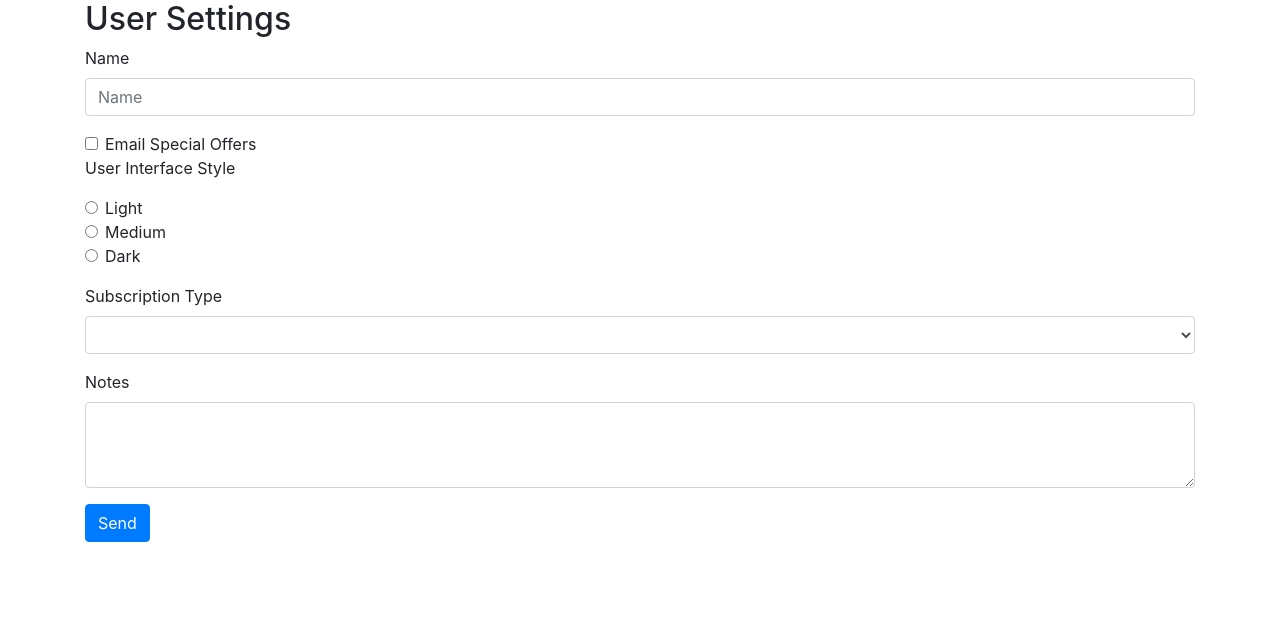
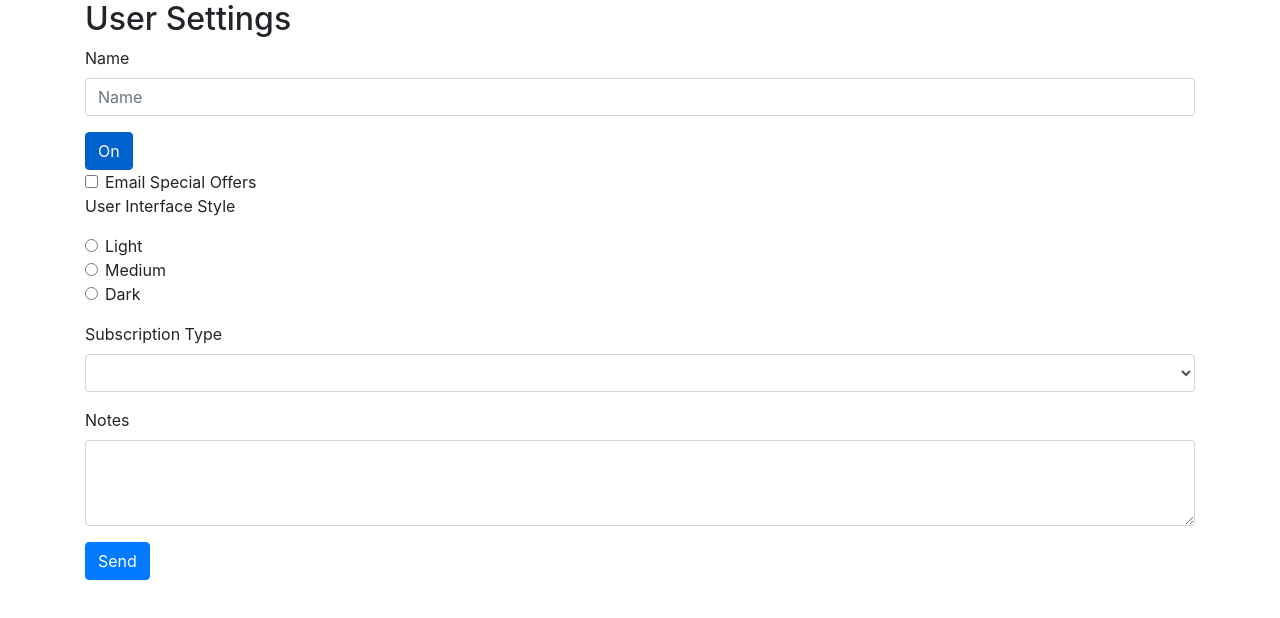
Before and after one commit to jasarsoft/angular-forms, an Angular app: page / in a window 1280 px wide. Shown: the top 618 px of the page. Built offline with nearby package versions, Linux system fonts and the light colour scheme.

Commit message:
installing and using ngx-bootstrap

```diff
--- a/package.json
+++ b/package.json
@@ -20,6 +20,7 @@
     "@angular/platform-browser-dynamic": "~9.0.3",
     "@angular/router": "~9.0.3",
     "bootstrap": "^4.4.1",
+    "ngx-bootstrap": "^5.6.1",
     "rxjs": "~6.5.4",
     "tslib": "^1.10.0",
     "zone.js": "~0.10.2"
--- a/src/app/app.module.ts
+++ b/src/app/app.module.ts
@@ -5,6 +5,7 @@
 
 import { AppComponent } from './app.component';
 import { UserSettingsFormComponent } from './user-settings-form/user-settings-form.component';
+import { ButtonsModule } from 'ngx-bootstrap/buttons';
 
 @NgModule({
   declarations: [
@@ -14,7 +15,8 @@
   imports: [
     BrowserModule,
     FormsModule,
-    HttpClientModule
+    HttpClientModule,
+    ButtonsModule
   ],
   providers: [],
   bootstrap: [AppComponent]
--- a/src/app/user-settings-form/user-settings-form.component.html
+++ b/src/app/user-settings-form/user-settings-form.component.html
@@ -13,6 +13,11 @@
                     Enter a name
             </div>
         </div>
+
+        <button type="button" class="btn btn-primary" name="singleModel"
+                [(ngModel)]="singleModel" btnCheckbox btnCheckboxTrue="On" btnCheckboxFalse="Off">
+            {{ singleModel }}
+        </button>
 
 
         <div class="form-check">
--- a/src/app/user-settings-form/user-settings-form.component.ts
+++ b/src/app/user-settings-form/user-settings-form.component.ts
@@ -18,6 +18,8 @@
     subscriptionType: null,
     notes: null
   };
+
+  singleModel = "On";
 
   userSettings: UserSettings = { ... this.originalUserSettings };
   postError = false;
```
Also changed, not shown: 1 other file (tests, documents, lock files or other folders).
